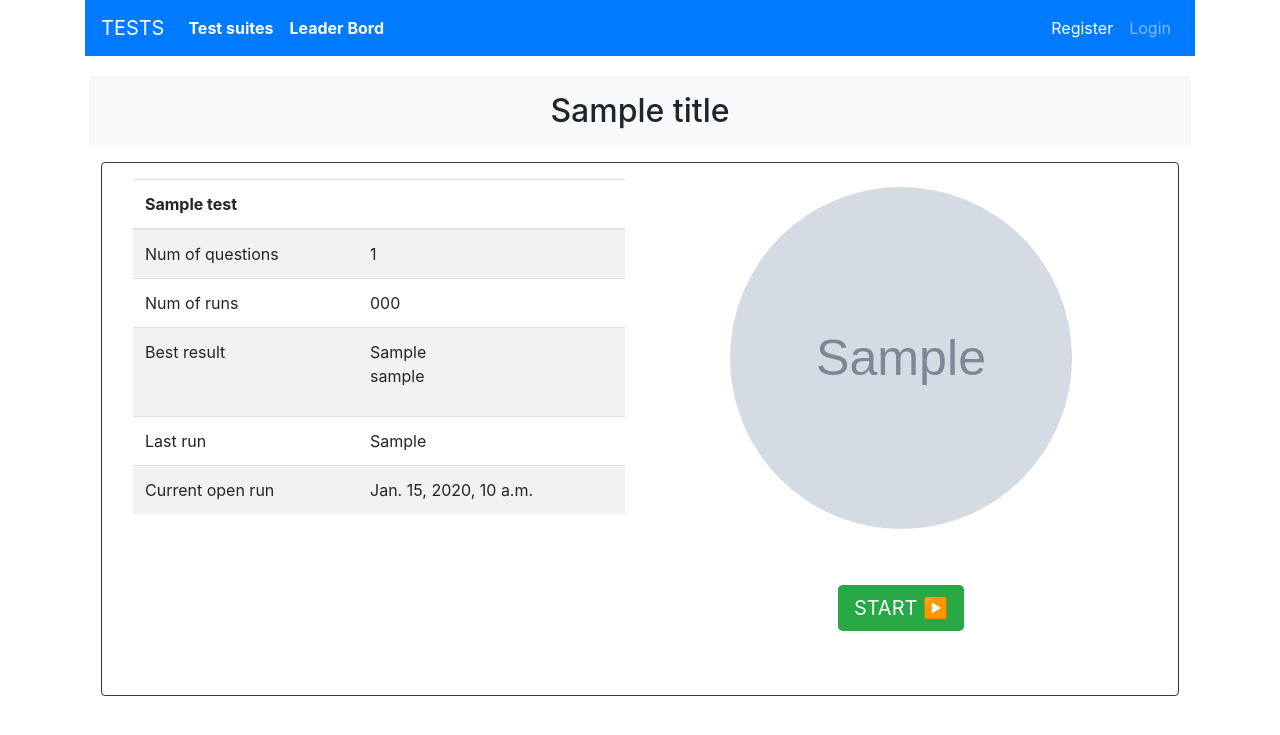
After one commit to annalitvin/TestSet, a Django app: template src/testset/templates/testset/test_start.html in a window 1280 px wide. The commit adds this page. Shown: the top 735 px of the page. Run offline with Django 3.2, Linux system fonts and the light colour scheme; the template is opened without the code that fills it: most values are stand-ins (such as "Sample title", 1, 10 or a date in 2020); grey boxes marked "Sample" are stand-in pictures; parts of the project's set-up code (start-up, migrations or seed data) failed here and were passed over; some libraries are stand-ins or nearby versions.

Commit message:
Added test_start, test_end and test_run templates, fixed result_table and test_table templates

```diff
--- a/src/testset/templates/testset/includes/test_table.html
+++ b/src/testset/templates/testset/includes/test_table.html
@@ -17,7 +17,7 @@
               <td> {{ test.title }}</td>
               <td> {{ test.description }}</td>
               <td> {{ test.level }}</td>
-              <td> <a href="" class="btn btn-primary">START</a></td>
+              <td> <a href="{% url 'testset:start' test.id %}" class="btn btn-primary">START</a></td>
             </tr>
         {% endfor %}
     </table>
--- /dev/null
+++ b/src/testset/templates/testset/test_start.html
@@ -0,0 +1,68 @@
+{% extends 'testset/base.html' %}
+{% load crispy_forms_tags %}
+
+{% block title %}
+    {{ block.super }}
+{% endblock %}
+
+{% block content %}
+
+<div class="container">
+    <div class="row">
+        <div class="col-sm">
+              <table class="table table-striped">
+                <thead>
+                  <tr>
+                    <th>{{ test.title }}</th>
+                    <th></th>
+                  </tr>
+                </thead>
+                <tbody>
+                  <tr>
+                    <td>Num of questions</td>
+                    <td>{{ test.questions_count }}</td>
+                  </tr>
+                  <tr>
+                    <td>Num of runs</td>
+                    <td>{{ test.number_runs }}</td>
+                  </tr>
+                  <tr>
+                    <td>Best result</td>
+                    <td>{{ best_result }}
+                    {% for best_result_user in best_result_users %}
+                        <p>{{ best_result_user.username }}</p>
+                    {% endfor %}
+                    </td>
+                  </tr>
+                  <tr>
+                    <td>Last run</td>
+                    <td>{{ test.last_run }}</td>
+                  </tr>
+<!--                {% if not new %}-->
+                  <tr>
+                    <td>Current open run</td>
+                    <td>{{ test_result.datetime_run }}</td>
+                  </tr>
+<!--                {% endif %}-->
+                </tbody>
+              </table>
+        </div>
+        <div class="col-sm">
+                <div class="d-flex justify-content-center">
+                    <img class="rounded-circle p-1 m-1" width="350" height="350"  src="{{ test.image.url }}">
+                </div>
+
+{#                {% if new %}#}
+                    <div class="d-flex justify-content-center mt-5 mb-5" >
+                        <a href="{% url 'testset:run_step' pk=test.id seq_nr=1 %}" type="button" class="btn-lg btn-success">START ▶️</a>
+                    </div>
+{#                {% else %}#}
+{#                    <div class="d-flex justify-content-center mt-5 mb-5" >#}
+{#                        <a href="{% url 'testset:run_step' pk=test.id seq_nr=testrun.last_question_number|add:1 %}" type="button" class="btn-lg btn-warning">CONTINUE️</a>#}
+{#                    </div>#}
+{#                {% endif %}#}
+            </div>
+    </div>
+</div>
+
+{% endblock %}
```
Also changed, not shown: src/testset/templates/testset/includes/result_table.html (+4 -5 lines), src/testset/templates/testset/test_end.html (added, +52 -0 lines), src/testset/templates/testset/test_run.html (added, +24 -0 lines).
